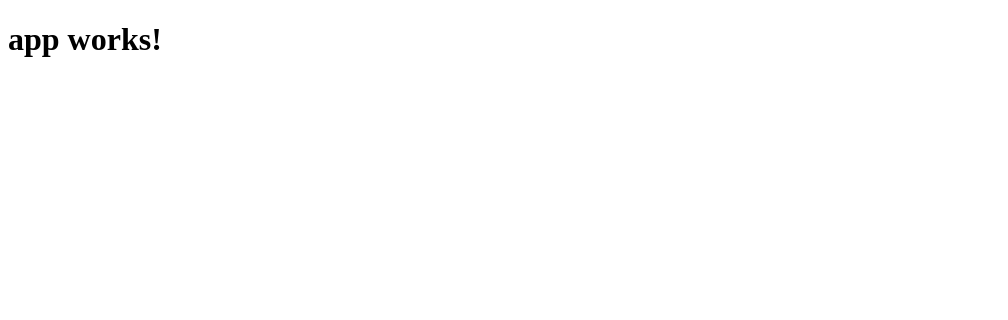
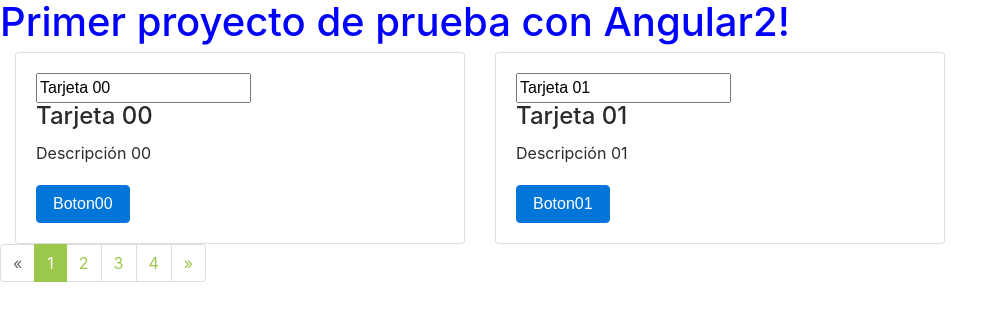
Before and after one commit to carlitos-motumweb/miPrimerComponenteAngular, an Angular app: page / in a window 1280 px wide. Shown: the top 320 px of the page, without its empty margins (0-1008 px from the left). Built offline with nearby package versions, Linux system fonts and the light colour scheme.

Commit message:
se crea proyecto y commit inicial

```diff
--- a/src/app/app.component.css
+++ b/src/app/app.component.css
@@ -0,0 +1,20 @@
+h1{
+    color: blue;
+}
+#productos-container .list-group-item-action.active{
+    background-color: #99c84a;
+    border-color: #99c84a;
+}
+
+#productos-container .list-group+.list-group{
+    margin-top: 1em;
+}
+
+#paginator-container .page-item.active .page-link, .page-item.active .page-link:focus, .page-item.active .page-link:hover{
+    background-color: #99c84a;
+    border-color: #99c84a;
+}
+
+#paginator-container .page-item:not(.active):not(.disabled) .page-link{
+    color: #99c84a;
+}
--- a/src/app/app.component.html
+++ b/src/app/app.component.html
@@ -1,3 +1,51 @@
 <h1>
-  {{title}}
+  {{tituloPrincipal}}
 </h1>
+<div class="col-xs-12 col-md-9 listado-productos">
+  <div class="card-deck">
+    <div class="card ">
+      <!-- <img class="card-img-top img-fluid" src="bandera00.png" alt="Card image cap"> -->
+      <div class="card-block">
+          <input type="text" [(ngModel)]="tituloCard00"/>
+        <h4 class="card-title">{{tituloCard00}}</h4>
+        <p class="card-text">{{descripcionCard00}}</p>
+        <button type="submit" class="btn btn-primary form-text" (click)="actionBoton00()">{{textoBotonCar00}}</button>
+      </div>
+    </div>
+    <div class="card">
+      <!-- <img class="card-img-top" src="img/bandera00.png" alt="Card image cap"> -->
+      <div class="card-block">
+          <input type="text" [(ngModel)]="tituloCard01"/>
+          <h4 class="card-title">{{tituloCard01}}</h4>
+          <p class="card-text">{{descripcionCard01}}</p>
+          <button type="submit" class="btn btn-primary form-text" (click)="actionBoton01()" >{{textoBotonCar01}}</button>
+      </div>
+    </div>
+  </div>
+  <div class="row">
+    <div id="paginator-container" class="col-xs text-xs-center">
+      <nav>
+        <ul class="pagination">
+          <li class="page-item disabled">
+            <a href="#" class="page-link">&laquo;</a>
+          </li>
+          <li class="page-item active">
+            <a href="#" class="page-link ">1</a>
+          </li>
+          <li class="page-item">
+            <a href="#" class="page-link">2</a>
+          </li>
+          <li class="page-item">
+            <a href="#" class="page-link">3</a>
+          </li>
+          <li class="page-item">
+            <a href="#" class="page-link">4</a>
+          </li>
+          <li class="page-item">
+            <a href="#" class="page-link">&raquo;</a>
+          </li>
+        </ul>
+      </nav>
+    </div>
+  </div>
+</div>
--- a/src/app/app.component.ts
+++ b/src/app/app.component.ts
@@ -1,10 +1,27 @@
 import { Component } from '@angular/core';
 
 @Component({
-  selector: 'app-root',
+  selector: 'app-prueba',
   templateUrl: './app.component.html',
   styleUrls: ['./app.component.css']
 })
 export class AppComponent {
-  title = 'app works!';
+  tituloPrincipal = 'Primer proyecto de prueba con Angular2!';
+  tituloCard00 = 'Tarjeta 00';
+  descripcionCard00 = 'Descripción 00';
+  textoBotonCar00 = 'Boton00';
+  tituloCard01 = 'Tarjeta 01';
+  descripcionCard01 = 'Descripción 01';
+  textoBotonCar01 = 'Boton01';
+
+  actionBoton00(): void {
+    console.log("se ha presionado el boton00");
+    this.tituloCard00 = this.tituloCard00.toUpperCase();
+  }
+  actionBoton01(): void {
+    console.log("se ha presionado el boton01");
+    this.tituloCard01 = this.tituloCard01.toUpperCase();
+  }
+
+
 }
--- a/src/index.html
+++ b/src/index.html
@@ -1,14 +1,31 @@
 <!doctype html>
 <html lang="en">
+
 <head>
   <meta charset="utf-8">
+
   <title>Miprimercomponente</title>
+
   <base href="/">
 
   <meta name="viewport" content="width=device-width, initial-scale=1">
   <link rel="icon" type="image/x-icon" href="favicon.ico">
+  <link href="https://fonts.googleapis.com/css?family=Merriweather|Roboto" rel="stylesheet">
+
+  <!-- Bootstrap CSS -->
+
+  <link rel="stylesheet" href="https://maxcdn.bootstrapcdn.com/font-awesome/4.5.0/css/font-awesome.min.css">
+  <link rel="stylesheet" href="https://maxcdn.bootstrapcdn.com/bootstrap/4.0.0-alpha.6/css/bootstrap.min.css" integrity="sha384-rwoIResjU2yc3z8GV/NPeZWAv56rSmLldC3R/AZzGRnGxQQKnKkoFVhFQhNUwEyJ" crossorigin="anonymous">
+  <!-- <link rel="stylesheet" type="text/css" href="css/bootstrap-flex.min.css"> -->
 </head>
+
 <body>
-  <app-root>Loading...</app-root>
+  <app-prueba>Loading...</app-prueba>
+  <!-- jQuery first, then Tether, then Bootstrap JS. -->
+  <script src="https://ajax.googleapis.com/ajax/libs/jquery/3.0.0/jquery.min.js" integrity="sha384-THPy051/pYDQGanwU6poAc/hOdQxjnOEXzbT+OuUAFqNqFjL+4IGLBgCJC3ZOShY" crossorigin="anonymous"></script>
+  <script src="https://cdnjs.cloudflare.com/ajax/libs/tether/1.2.0/js/tether.min.js" integrity="sha384-Plbmg8JY28KFelvJVai01l8WyZzrYWG825m+cZ0eDDS1f7d/js6ikvy1+X+guPIB" crossorigin="anonymous"></script>
+  <script src="https://maxcdn.bootstrapcdn.com/bootstrap/4.0.0-alpha.3/js/bootstrap.min.js" integrity="sha384-ux8v3A6CPtOTqOzMKiuo3d/DomGaaClxFYdCu2HPMBEkf6x2xiDyJ7gkXU0MWwaD" crossorigin="anonymous"></script>
+
 </body>
+
 </html>
```
Also changed, not shown: src/img/bandera00.png (added).
